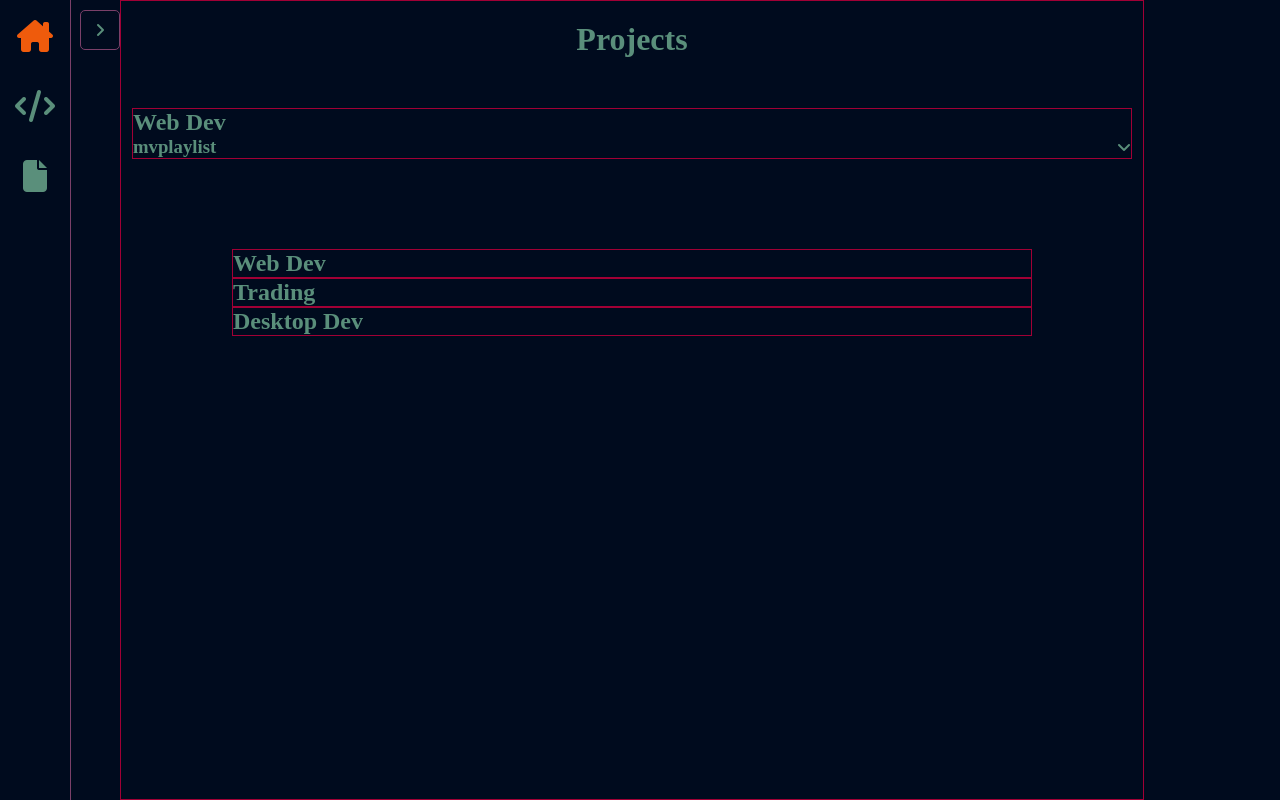
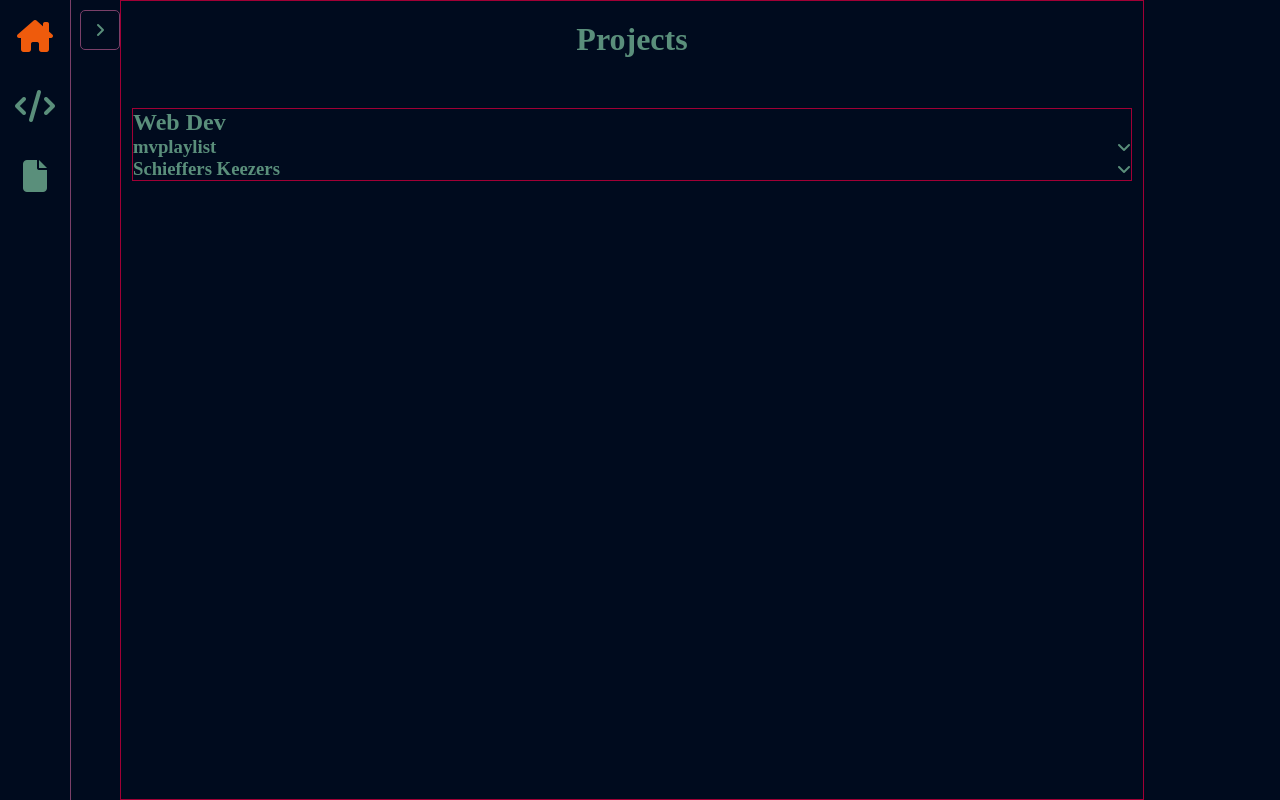
Before and after one commit to danielxhogan/portfolio22, a Next.js app: page /projects in a window 1280 px wide. Built offline with nearby package versions, Linux system fonts and the light colour scheme.

Commit message:
create initial structure for getStaticPaths

```diff
--- a/pages/projects.tsx
+++ b/pages/projects.tsx
@@ -6,16 +6,28 @@ import Head from 'next/head'
 import styles from '../styles/Projects.module.css'
 import mvplaylist from '../public/mvplaylist.png'
 
-export default function Projects() {
-
 const webDevProjects = [
   {
     key: 0,
     projectTitle: 'mvplaylist',
     projectDescription: 'Turn your Spotify playlist into a Youtube music video playlist.',
     projectImage: mvplaylist
+  },
+  {
+    key: 1,
+    projectTitle: 'Schieffers Keezers',
+    projectDescription: 'Turn your Spotify playlist into a Youtube music video playlist.',
+    projectImage: mvplaylist
   }
 ]
+
+export const allProjects = [
+  ...webDevProjects,
+  ...webDevProjects
+]
+
+
+export default function Projects() {
 
   return (
     <>
@@ -26,23 +38,7 @@ export default function Projects() {
         <SideNav />
         <div className={styles['content']}>
           <h1>Projects</h1>
-
           <DevSection sectionTitle={'Web Dev'} projects={webDevProjects} />
-          <br />
-          <br />
-          <br />
-          <br />
-          <br />
-
-          <div className={styles['dev-section']}>
-            <h2>Web Dev</h2>
-          </div>
-          <div className={styles['dev-section']}>
-            <h2>Trading</h2>
-          </div>
-          <div className={styles['dev-section']}>
-            <h2>Desktop Dev</h2>
-          </div>
         </div>
       </main>
     </>
```
Also changed, not shown: pages/project/[id].tsx (added, +45 -0 lines). Lines whose indentation alone changed are shown as unchanged.
